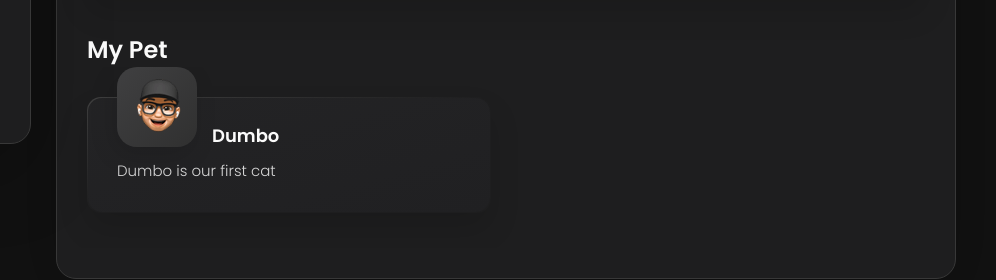
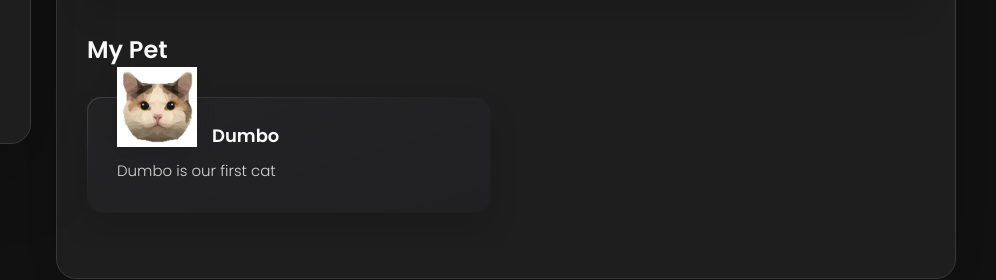
Before and after one commit to sammloo/my-webpage, a plain HTML site: page index.html in a window 1280 px wide. Shown: the part 506-786 px from the top of the page, 284-1280 px from the left. Drawn offline with nearby package versions, Linux system fonts and the light colour scheme.

Commit message:
update about me

```diff
--- a/index.html
+++ b/index.html
@@ -287,7 +287,7 @@
               <div class="content-card" data-testimonials-item>
 
                 <figure class="testimonials-avatar-box">
-                  <img src="./assets/images/avatar-1.png" alt="Dumbo" width="60" data-testimonials-avatar>
+                  <img src="./assets/images/cat-image.jpg" alt="Dumbo" width="60" data-testimonials-avatar>
                 </figure>
 
                 <h4 class="h4 testimonials-item-title" data-testimonials-title>Dumbo</h4>
```
Also changed, not shown: assets/images/cat-image.jpg (added).
